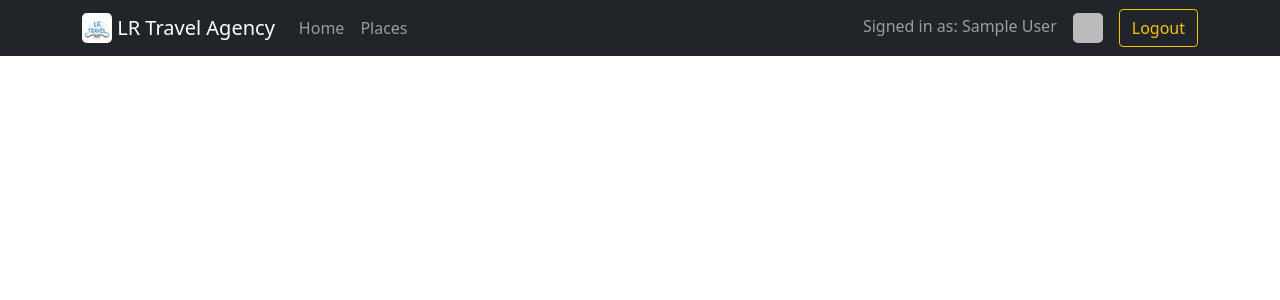
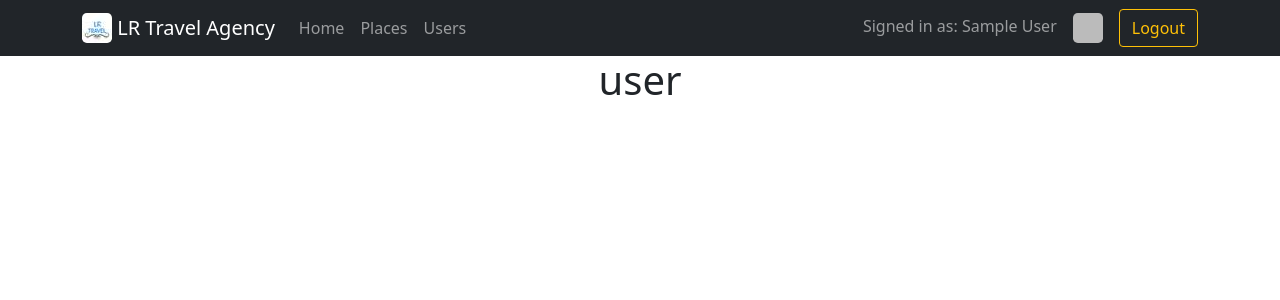
Before and after one commit to lutfor779/Tourism-Client-Site, a React (Create React App) app: page /users in a window 1280 px wide. Shown: the top 300 px of the page. Built offline with nearby package versions, Linux system fonts and the light colour scheme; no server answers; sample sign-in values are in the browser's storage.

Commit message:
user added

```diff
--- a/src/App.js
+++ b/src/App.js
@@ -8,6 +8,7 @@ import PrivateRoute from './pages/Login/Private/PrivateRoute';
 import Places from './pages/Places/Places/Places';
 import Footer from './pages/Shared/Footer/Footer';
 import Header from './pages/Shared/Header/Header';
+import Users from './pages/Users/Users';
 
 function App() {
   return (
@@ -29,6 +30,9 @@ function App() {
               <PrivateRoute path="/places">
                 <Places />
               </PrivateRoute>
+              <PrivateRoute path="/users">
+                <Users />
+              </PrivateRoute>
             </Switch>
           </main>
           <footer>
--- a/src/pages/Login/Login/Login.js
+++ b/src/pages/Login/Login/Login.js
@@ -10,17 +10,32 @@ const Login = () => {
     const location = useLocation();
     const { from } = location.state || { from: { pathname: "/" } };
 
+
     const handleGoogleLogin = () => {
         signInWithGoogle()
             .then(result => {
                 setUser(result.user);
                 setError("");
+
+                // handle user
+                const user = { name: result.user.displayName, email: result.user.email };
+                fetch('http://localhost:5000/users', {
+                    method: 'POST',
+                    headers: {
+                        'content-type': 'application/json'
+                    },
+                    body: JSON.stringify(user)
+                })
+
+                // redirect url
                 history.push(from)
             })
             .catch(err => {
                 setError(err.message)
             })
     }
+
+
 
     return (
         <div>
--- a/src/pages/Shared/Header/Header.js
+++ b/src/pages/Shared/Header/Header.js
@@ -2,6 +2,7 @@ import React from 'react';
 import NavBar from './NavBar/NavBar';
 
 const Header = () => {
+
     return (
         <div>
             <NavBar />
--- a/src/pages/Shared/Header/NavBar/NavBar.js
+++ b/src/pages/Shared/Header/NavBar/NavBar.js
@@ -29,6 +29,7 @@ const NavBar = () => {
                         <Nav className="me-auto">
                             <Nav.Link as={HashLink} to="/home">Home</Nav.Link>
                             <Nav.Link as={HashLink} to="/places">Places</Nav.Link>
+                            <Nav.Link as={HashLink} to="/users">Users</Nav.Link>
                         </Nav>
 
 
--- /dev/null
+++ b/src/pages/Users/Users.js
@@ -0,0 +1,16 @@
+import React from 'react';
+
+const Users = () => {
+    fetch(`http://localhost:5000/users`)
+        .then(res => res.json())
+        .then(data => console.log(data));
+
+    return (
+        <div>
+            <h1>user</h1>
+            <br />
+        </div>
+    );
+};
+
+export default Users;
```
Also changed, not shown: src/hooks/useFirebase.js (+7 -1 lines).
